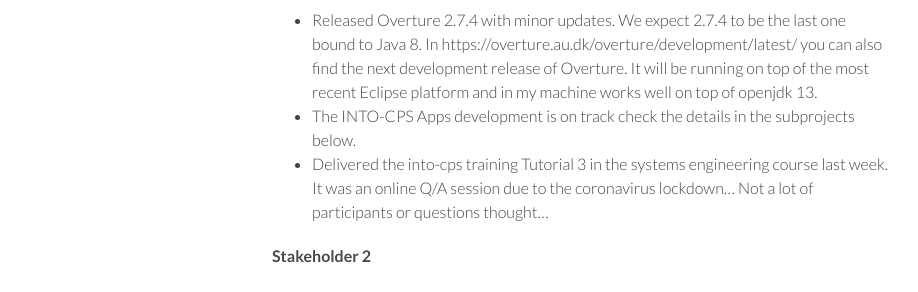
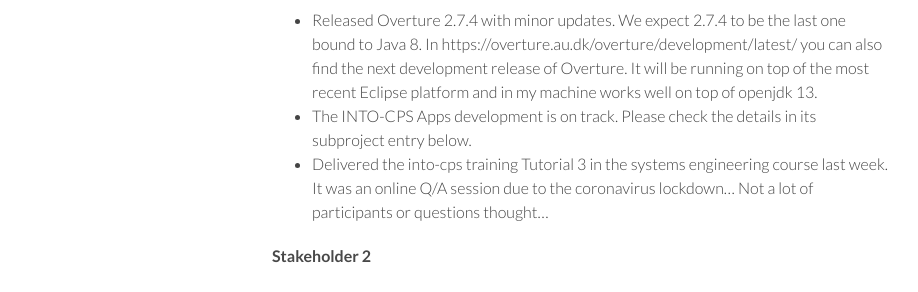
Before and after one commit to digitaltwincentre/digitaltwincentre.github.io, a Jekyll site: the page built from _biweeklies/Biweekly-14.md, in a window 1280 px wide. Shown: the part 281-573 px from the top of the page, without its empty margins (178-1096 px from the left). Built offline with Jekyll 4.4.1, drawn with Linux system fonts in a browser that asks for light colours; nearby versions of some CDN libraries.

Commit message:
Update Biweekly-14.md

```diff
--- a/_biweeklies/Biweekly-14.md
+++ b/_biweeklies/Biweekly-14.md
@@ -23,7 +23,7 @@ date: 25 March 2020, 1030 CEST
 #### HDM
 * Released Overture 2.7.4 with minor updates. We expect 2.7.4 to be the last one bound to Java 8.
 In https://overture.au.dk/overture/development/latest/ you can also find the next development release of Overture. It will be running on top of the most recent Eclipse platform and in my machine works well on top of openjdk 13.
-* The INTO-CPS Apps development is on track check the details in the subprojects below.
+* The INTO-CPS Apps development is on track. Please check the details in its subproject entry below.
 * Delivered the into-cps training Tutorial 3 in the systems engineering course last week. It was an online Q/A session due to the coronavirus lockdown... Not a lot of participants or questions thought...
 
 #### Stakeholder 2
```
